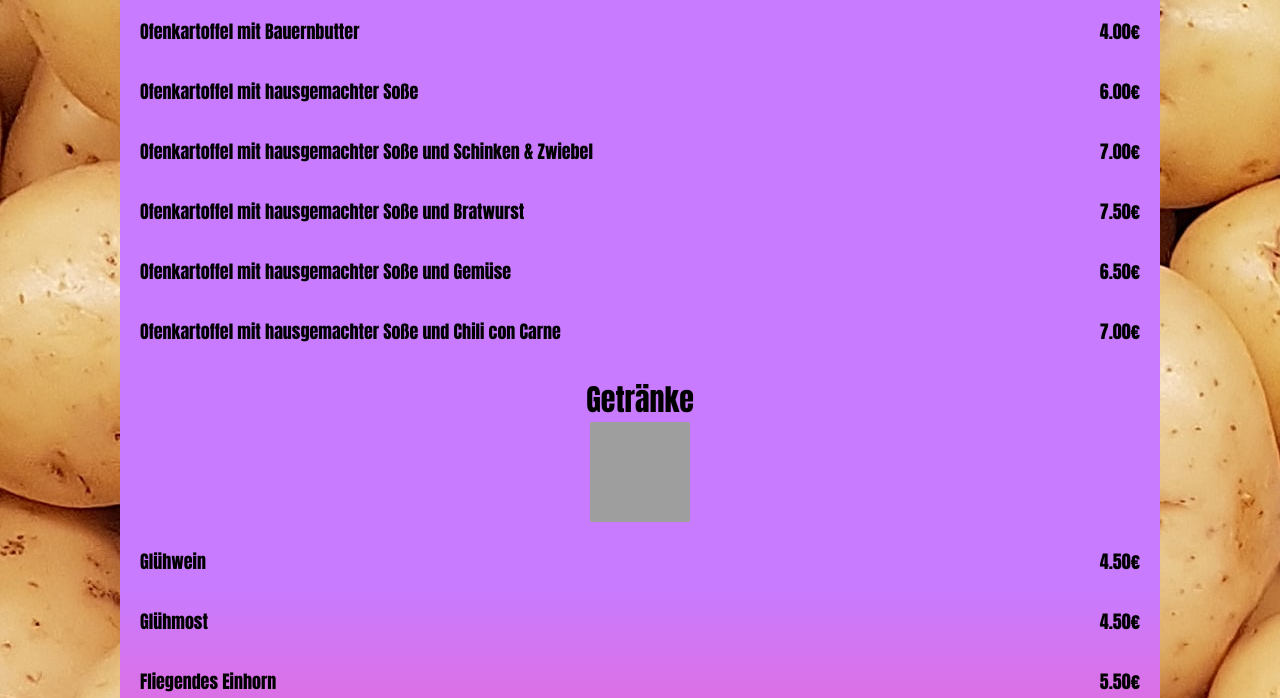
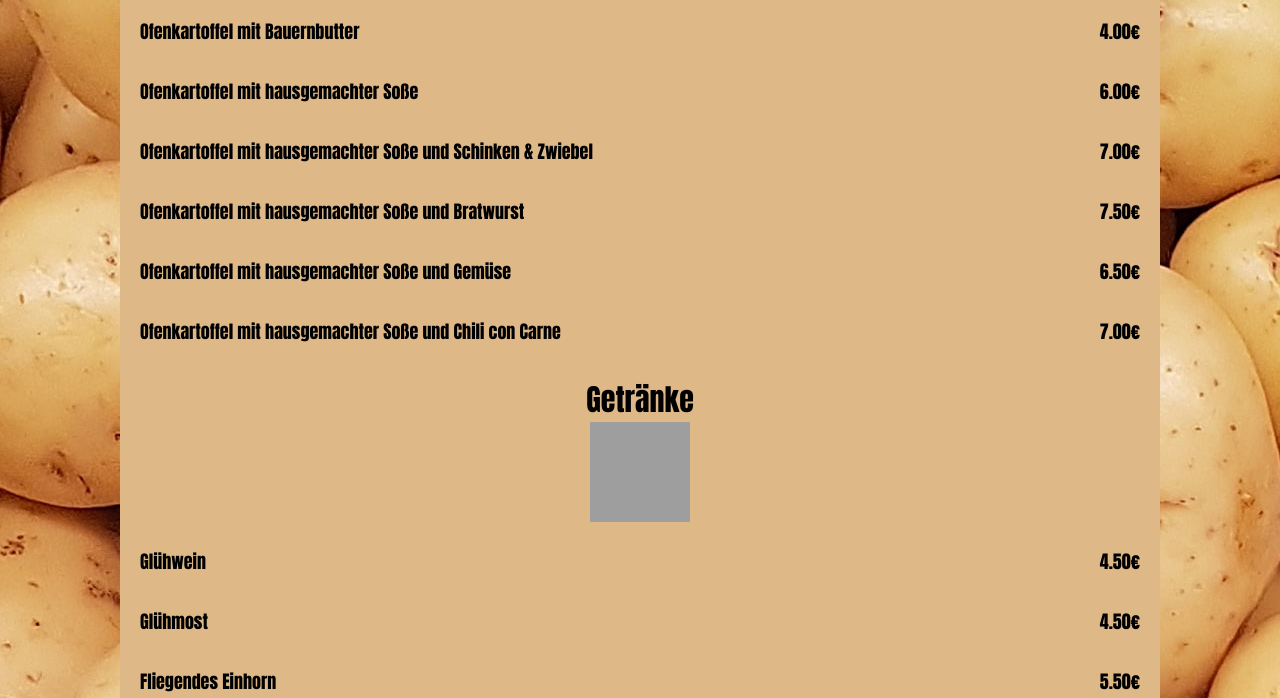
Before and after one commit to danielalpp/Menu, a plain HTML site: page Kartoffel.html in a window 1280 px wide. Shown: the part 337-1035 px from the top of the page. Drawn offline with Linux system fonts and the light colour scheme; grey boxes are pictures that could not be loaded; files whose address does not match are found by name.

Commit message:
Change Color

```diff
--- a/styles_menu.css
+++ b/styles_menu.css
@@ -31,7 +31,7 @@ body {
 .menu {
     max-width: 1000px;
     width: 80%;
-    background: linear-gradient(180deg, rgb(200,123,255) 80%, rgb(240,100,200));
+    background: burlywood;
     margin-left: auto;
     margin-right: auto;
     padding: 20px;
```
